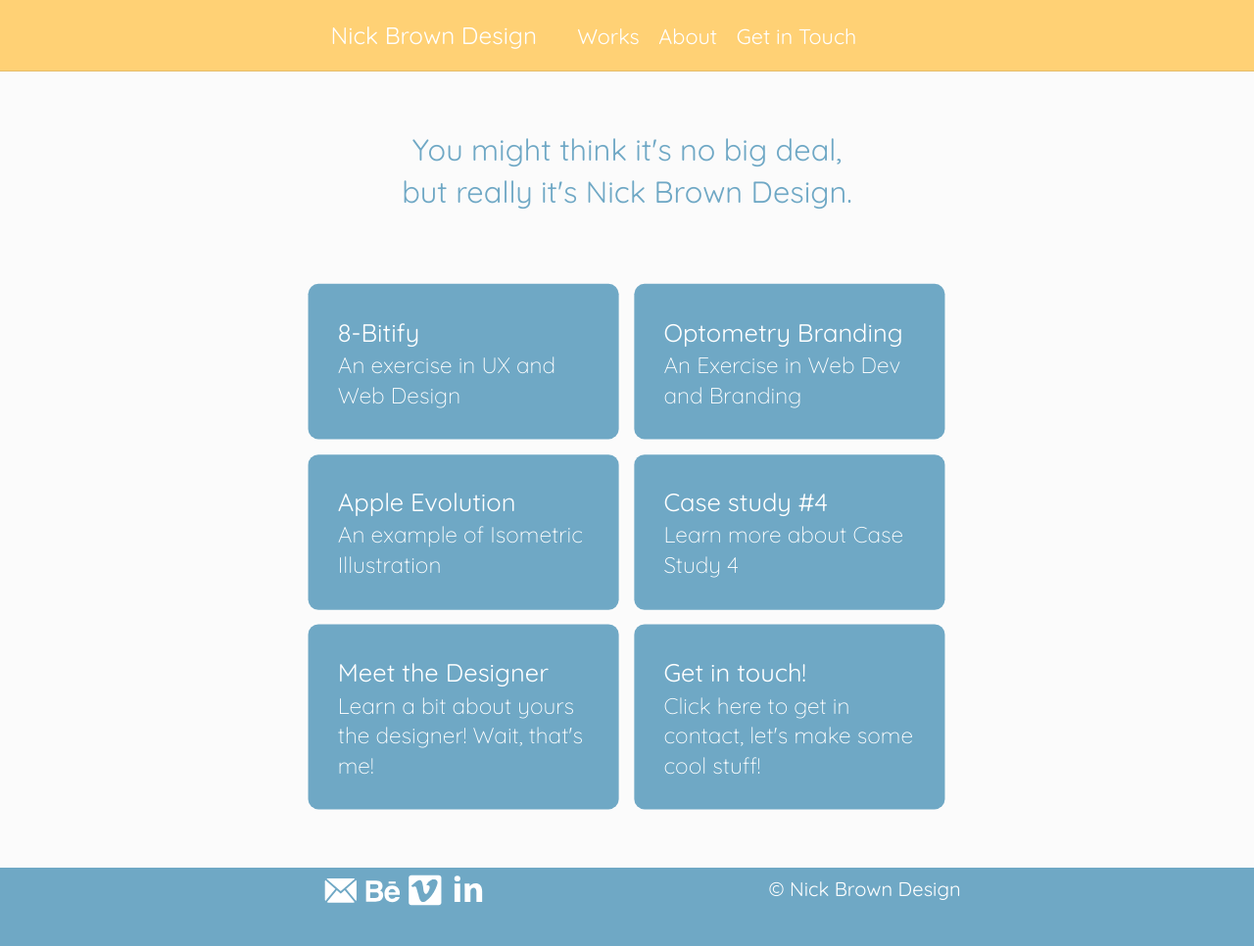
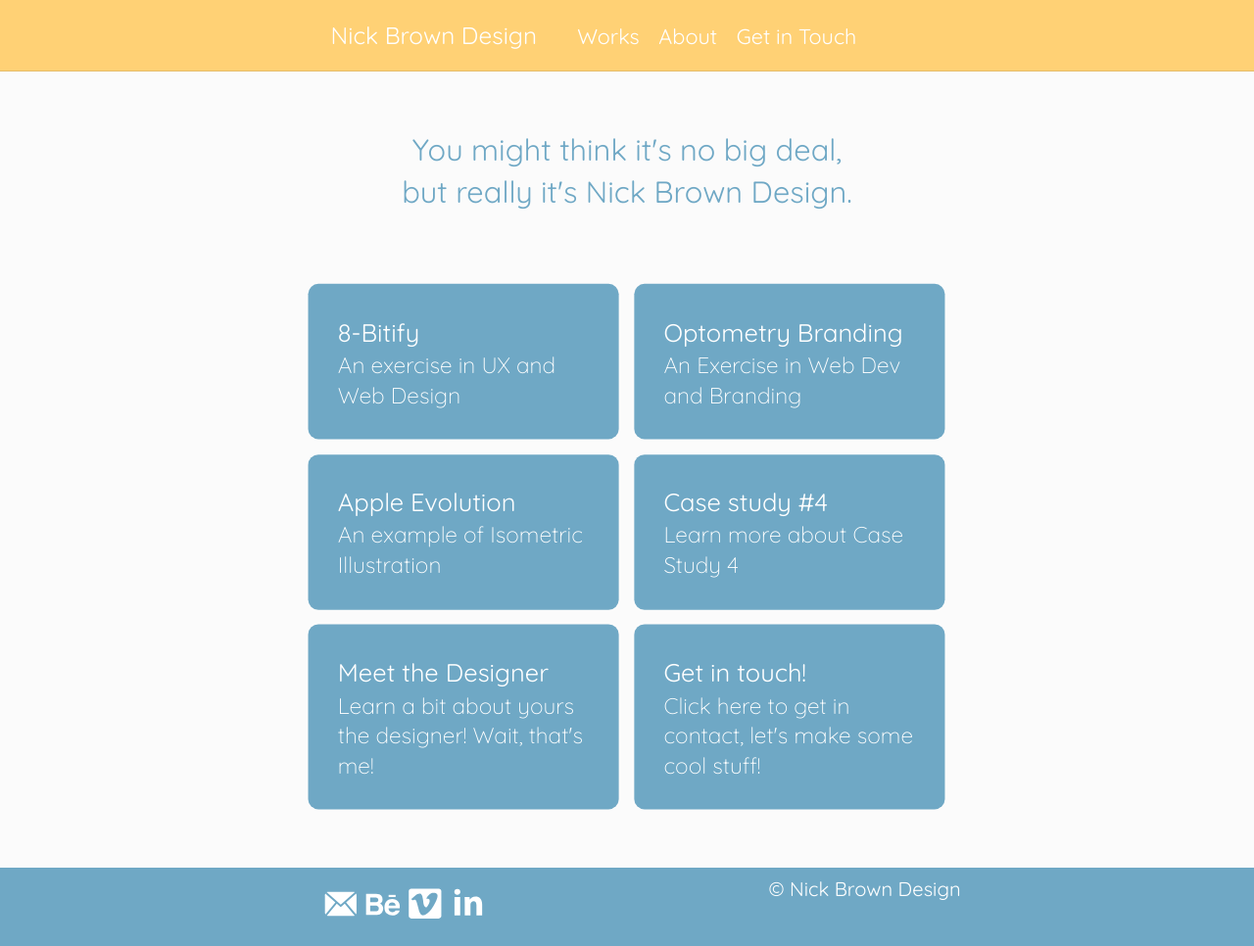
Before and after one commit to nicktgbrown/portfolio-site, a Jekyll site: the page built from index.html, in a window 1280 px wide. Shown: the whole page at 98% size. Built offline with Jekyll 4.4.1, drawn with Linux system fonts in a browser that asks for light colours; some web fonts are replaced.

Commit message:
Add padding fixes to footer

```diff
--- a/_layouts/default.html
+++ b/_layouts/default.html
@@ -36,8 +36,8 @@
   <main>
   {{content}}
   </main>
-  <footer class="max-length pad-t-1-4 pad-b-1-2 gutter-1-4">
-    <div class="grid max-length">
+  <footer class="max-length gutter-1-4 pad-t-1-4">
+    <div class="grid grid-middle max-length">
       <div class="unit unit-xs-1-2 unit-s-1-2 unit-m-1-2 unit-l-1-2 unit-xl-1-2">
         <div class="grid grid-middle">
           <div class="unit unit-xs-1-4 unit-s-1-4 unit-m-1-4 unit-l-1-4 unit-xl-1-4">
--- a/index.html
+++ b/index.html
@@ -6,37 +6,37 @@
 <div class="max-length center wrapper pad-b-2">
   <h2 class="banner island-2 peta">You might think it's no big deal,<br>but really it's Nick Brown Design.</h2>
   <div class="grid gutter">
-    <a href="{{site.baseurl}}/case1.html" class="unit unit-xs-1 unit-s-1 unit-m-1-2 unit-l-1-2 unit-xl-1-2 gutter-1-4">
+    <a href="{{site.baseurl}}/case1.html" class="unit unit-xs-1 unit-s-1 unit-m-1 unit-l-1-2 unit-xl-1-2 gutter-1-4">
       <div class="card island push-1-2">
         <h3 class="giga push-0">8-Bitify</h3>
         <p class="mega push-0">An exercise in UX and Web Design</p>
       </div>
     </a>
-    <a href="{{site.baseurl}}/case2.html" class="unit unit-xs-1 unit-s-1 unit-m-1-2 unit-l-1-2 unit-xl-1-2 gutter-1-4">
+    <a href="{{site.baseurl}}/case2.html" class="unit unit-xs-1 unit-s-1 unit-m-1 unit-l-1-2 unit-xl-1-2 gutter-1-4">
       <div class="card island push-1-2">
         <h3 class="giga push-0">Optometry Branding</h3>
         <p class="mega push-0">An Exercise in Web Dev and Branding</p>
       </div>
     </a>
-    <a href="{{site.baseurl}}/case4.html" class="unit unit-xs-1 unit-s-1 unit-m-1-2 unit-l-1-2 unit-xl-1-2 gutter-1-4">
+    <a href="{{site.baseurl}}/case4.html" class="unit unit-xs-1 unit-s-1 unit-m-1 unit-l-1-2 unit-xl-1-2 gutter-1-4">
       <div class="card island push-1-2">
         <h3 class="giga push-0">Apple Evolution</h3>
         <p class="mega push-0">An example of Isometric Illustration</p>
       </div>
     </a>
-    <a href="{{site.baseurl}}/case3.html" class="unit unit-xs-1 unit-s-1 unit-m-1-2 unit-l-1-2 unit-xl-1-2 gutter-1-4">
+    <a href="{{site.baseurl}}/case3.html" class="unit unit-xs-1 unit-s-1 unit-m-1 unit-l-1-2 unit-xl-1-2 gutter-1-4">
       <div class="card island push-1-2">
         <h3 class="giga push-0">Case study #4</h3>
         <p class="mega push-0">Learn more about Case Study 4</p>
       </div>
     </a>
-    <a href="{{site.baseurl}}/about.html" class="unit unit-xs-1 unit-s-1 unit-m-1-2 unit-l-1-2 unit-xl-1-2 gutter-1-4">
+    <a href="{{site.baseurl}}/about.html" class="unit unit-xs-1 unit-s-1 unit-m-1 unit-l-1-2 unit-xl-1-2 gutter-1-4">
       <div class="card island push-1-2">
         <h3 class="giga push-0">Meet the Designer</h3>
         <p class="mega push-0">Learn a bit about yours the designer! Wait, that's me!</p>
       </div>
     </a>
-    <a href="{{site.baseurl}}/contact.html" class="unit unit-xs-1 unit-s-1 unit-m-1-2 unit-l-1-2 unit-xl-1-2 gutter-1-4">
+    <a href="{{site.baseurl}}/contact.html" class="unit unit-xs-1 unit-s-1 unit-m-1 unit-l-1-2 unit-xl-1-2 gutter-1-4">
       <div class="card island push-1-2">
         <h3 class="giga push-0">Get in touch!</h3>
         <p class="mega push-0">Click here to get in contact, let's make some cool stuff!</p>
```
